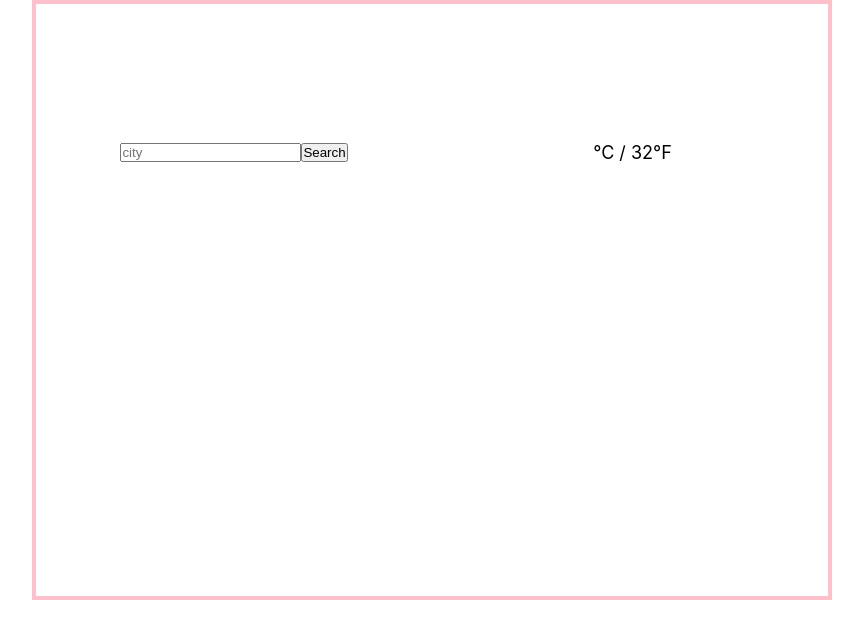
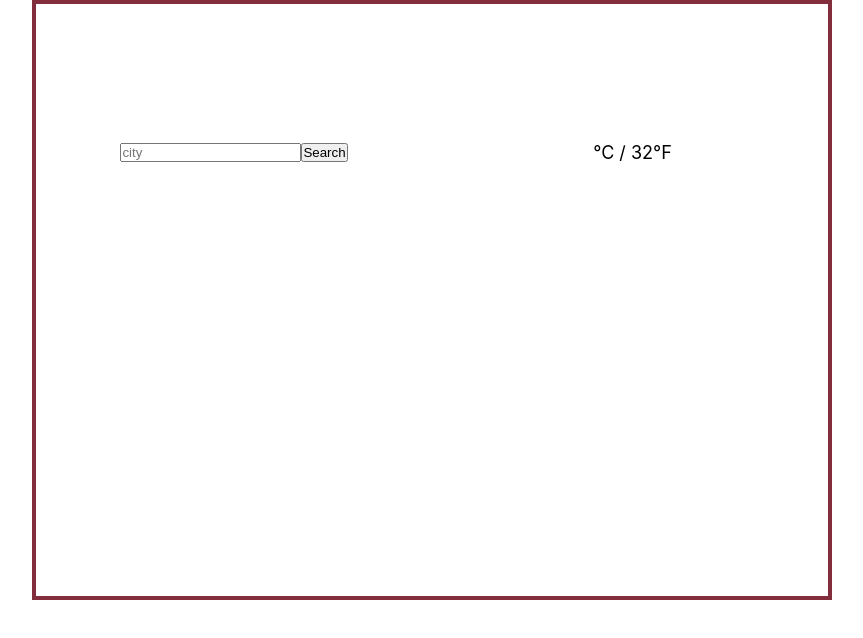
Before and after one commit to Alexou03/weather-app-react, a React app: page / in a window 1280 px wide. Shown: the whole page, without its empty margins (208-1071 px from the left). Built offline with nearby package versions, Linux system fonts and the light colour scheme; some icons are missing.

Commit message:
Update App.css
app.css color

```diff
--- a/App.css
+++ b/App.css
@@ -1,5 +1,5 @@
 .App {
-  border: 4px solid pink;
+  border: 4px solid rgb(131, 46, 60);
   width: 800px;
   height: 600px;
   margin: 0 auto;
```
